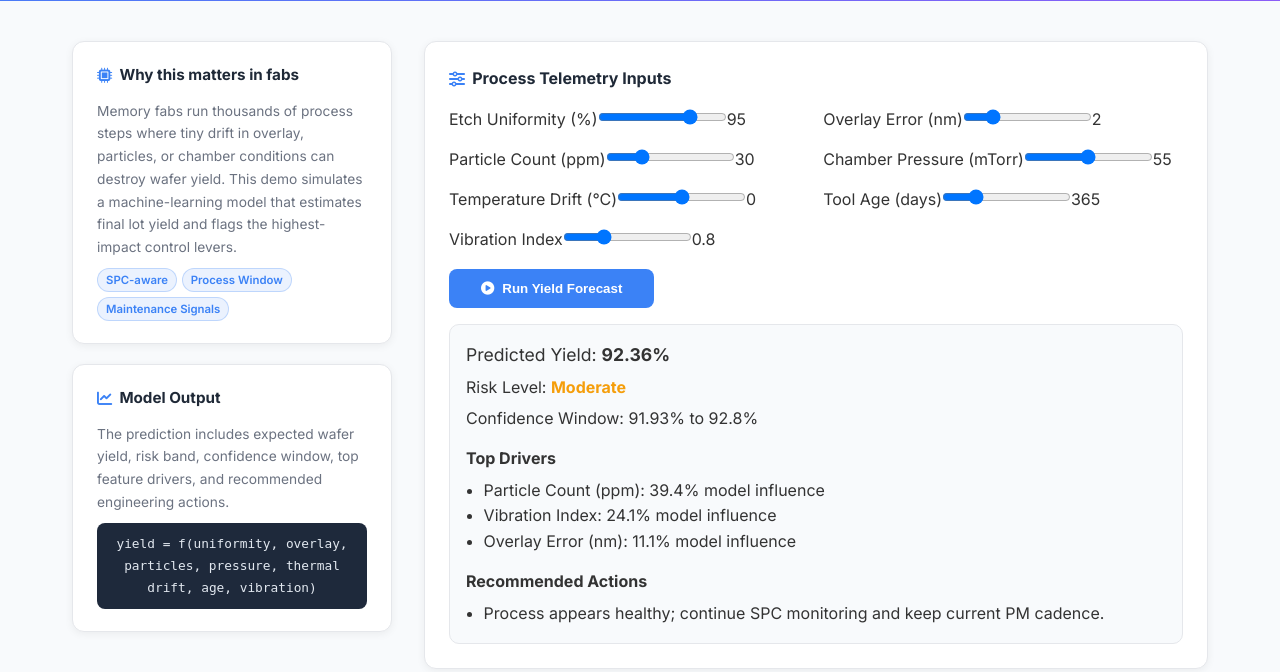
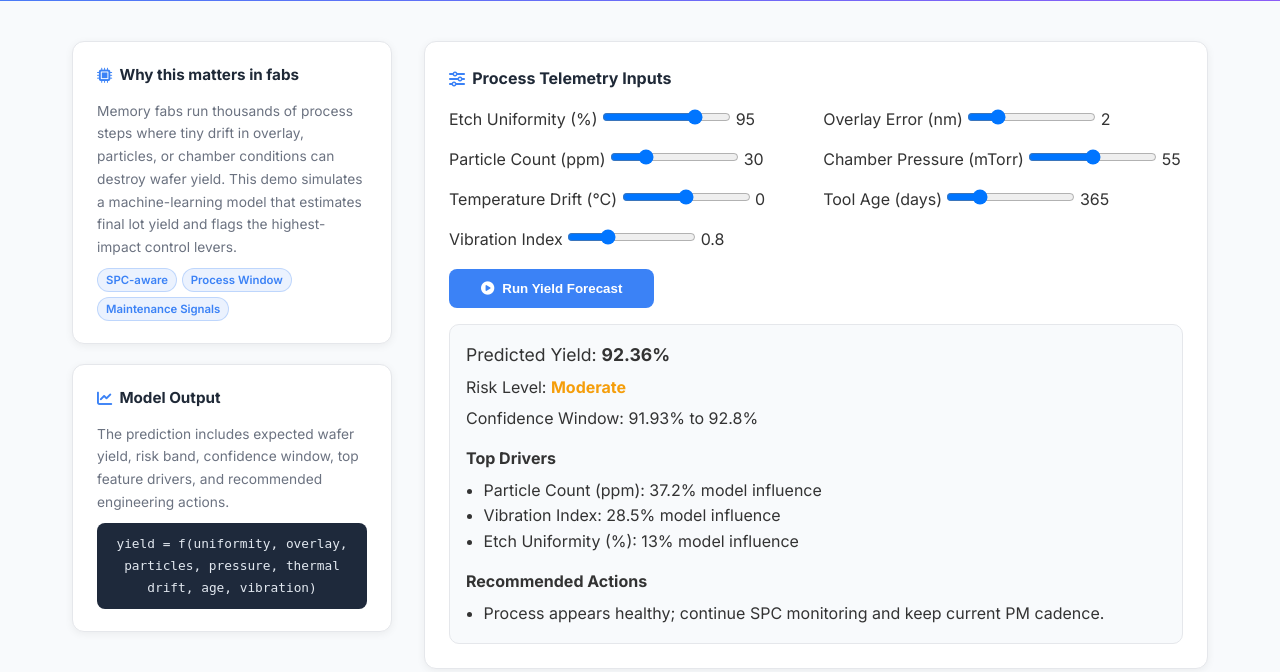
Before and after one commit to rt75272/Artificial_Intelligence, a Flask app: page /demos/fab-yield-intelligence in a window 1280 px wide. Shown: the part 391-1063 px from the top of the page. Run offline with Flask 3, Linux system fonts and the light colour scheme; some libraries are stand-ins or nearby versions.

Commit message:
Refine fab demo explanations and accessibility
Co-authored-by: rt75272 <145603663+rt75272@users.noreply.github.com>

```diff
--- a/ai_website/app.py
+++ b/ai_website/app.py
@@ -1349,15 +1349,29 @@ def predict_fab_yield():
             recommendations.append('Audit gas flow balancing and endpoint detection for etch non-uniformity.')
         if not recommendations:
             recommendations.append('Process appears healthy; continue SPC monitoring and keep current PM cadence.')
+        driver_deviation = {
+            'etch_uniformity': (100.0 - features['etch_uniformity']) / 20.0,
+            'overlay_error': (features['overlay_error'] - 0.5) / 7.5,
+            'particle_count': features['particle_count'] / 120.0,
+            'chamber_pressure': abs(features['chamber_pressure'] - 55.0) / 20.0,
+            'temperature_delta': abs(features['temperature_delta']) / 4.0,
+            'tool_age_days': (features['tool_age_days'] - 30.0) / 1470.0,
+            'vibration_index': (features['vibration_index'] - 0.1) / 2.4
+        }
+        driver_scores = {
+            name: max(deviation, 0.0) * (fab_feature_importance.get(name, 0.0) + 0.05)
+            for name, deviation in driver_deviation.items()
+        }
+        total_score = sum(driver_scores.values())
         ranked_drivers = sorted(
-            fab_feature_importance.items(),
+            driver_scores.items(),
             key=lambda item: item[1],
             reverse=True
         )[:3]
         top_drivers = [
             {
                 'name': feature_labels.get(name, name),
-                'importance_pct': round(score * 100, 1)
+                'importance_pct': round((score / total_score) * 100, 1) if total_score > 0 else 0.0
             }
             for name, score in ranked_drivers
         ]
--- /dev/null
+++ b/ai_website/static/js/fab_yield_intelligence.js
@@ -0,0 +1,78 @@
+const fabIds = [
+  'etch_uniformity',
+  'overlay_error',
+  'particle_count',
+  'chamber_pressure',
+  'temperature_delta',
+  'tool_age_days',
+  'vibration_index'
+];
+
+const fabResultsEl = {
+  predYield: document.getElementById('predYield'),
+  riskLevel: document.getElementById('riskLevel'),
+  confidenceWindow: document.getElementById('confidenceWindow'),
+  topDrivers: document.getElementById('topDrivers'),
+  recommendations: document.getElementById('recommendations')
+};
+
+function updateFabRangeLabels() {
+  fabIds.forEach((id) => {
+    const input = document.getElementById(id);
+    const output = document.getElementById(`${id}_value`);
+    output.textContent = input.value;
+  });
+}
+
+function collectFabPayload() {
+  const payload = {};
+  fabIds.forEach((id) => {
+    payload[id] = parseFloat(document.getElementById(id).value);
+  });
+  return payload;
+}
+
+async function runFabForecast() {
+  try {
+    const response = await fetch('/api/fab-yield', {
+      method: 'POST',
+      headers: {'Content-Type': 'application/json'},
+      body: JSON.stringify(collectFabPayload())
+    });
+    const data = await response.json();
+    if (!response.ok) throw new Error(data.error || 'Failed to forecast yield');
+
+    fabResultsEl.predYield.textContent = `${data.predicted_yield}%`;
+    fabResultsEl.riskLevel.textContent = data.risk_level;
+    fabResultsEl.riskLevel.style.color =
+      data.risk_level === 'Low' ? '#10b981' : data.risk_level === 'Moderate' ? '#f59e0b' : '#ef4444';
+    fabResultsEl.confidenceWindow.textContent = `${data.confidence_window.low}% to ${data.confidence_window.high}%`;
+
+    fabResultsEl.topDrivers.innerHTML = '';
+    (data.top_drivers || []).forEach((driver) => {
+      const item = document.createElement('li');
+      item.textContent = `${driver.name}: ${driver.importance_pct}% model influence`;
+      fabResultsEl.topDrivers.appendChild(item);
+    });
+
+    fabResultsEl.recommendations.innerHTML = '';
+    (data.recommendations || []).forEach((rec) => {
+      const item = document.createElement('li');
+      item.textContent = rec;
+      fabResultsEl.recommendations.appendChild(item);
+    });
+  } catch (error) {
+    fabResultsEl.predYield.textContent = 'Error';
+    fabResultsEl.riskLevel.textContent = error.message;
+    fabResultsEl.confidenceWindow.textContent = '--';
+    fabResultsEl.topDrivers.innerHTML = '';
+    fabResultsEl.recommendations.innerHTML = '';
+  }
+}
+
+fabIds.forEach((id) => {
+  document.getElementById(id).addEventListener('input', updateFabRangeLabels);
+});
+document.getElementById('runForecast').addEventListener('click', runFabForecast);
+updateFabRangeLabels();
+runFabForecast();
--- a/ai_website/templates/fab_yield_intelligence.html
+++ b/ai_website/templates/fab_yield_intelligence.html
@@ -46,13 +46,41 @@
             <div class="edu-demo-panel">
                 <h3><i class="fas fa-sliders-h"></i> Process Telemetry Inputs</h3>
                 <div id="fabControls" style="display:grid;grid-template-columns:1fr 1fr;gap:0.9rem;">
-                    <label>Etch Uniformity (%)<input id="etch_uniformity" type="range" min="80" max="100" step="0.1" value="95"><span class="range-val">95.0</span></label>
-                    <label>Overlay Error (nm)<input id="overlay_error" type="range" min="0.5" max="8" step="0.1" value="2.0"><span class="range-val">2.0</span></label>
-                    <label>Particle Count (ppm)<input id="particle_count" type="range" min="0" max="120" step="1" value="30"><span class="range-val">30</span></label>
-                    <label>Chamber Pressure (mTorr)<input id="chamber_pressure" type="range" min="35" max="75" step="0.5" value="55"><span class="range-val">55.0</span></label>
-                    <label>Temperature Drift (°C)<input id="temperature_delta" type="range" min="-4" max="4" step="0.1" value="0"><span class="range-val">0.0</span></label>
-                    <label>Tool Age (days)<input id="tool_age_days" type="range" min="30" max="1500" step="5" value="365"><span class="range-val">365</span></label>
-                    <label>Vibration Index<input id="vibration_index" type="range" min="0.1" max="2.5" step="0.1" value="0.8"><span class="range-val">0.8</span></label>
+                    <div>
+                        <label for="etch_uniformity">Etch Uniformity (%)</label>
+                        <input id="etch_uniformity" type="range" min="80" max="100" step="0.1" value="95" aria-describedby="etch_uniformity_value">
+                        <output id="etch_uniformity_value" class="range-val" aria-live="polite">95.0</output>
+                    </div>
+                    <div>
+                        <label for="overlay_error">Overlay Error (nm)</label>
+                        <input id="overlay_error" type="range" min="0.5" max="8" step="0.1" value="2.0" aria-describedby="overlay_error_value">
+                        <output id="overlay_error_value" class="range-val" aria-live="polite">2.0</output>
+                    </div>
+                    <div>
+                        <label for="particle_count">Particle Count (ppm)</label>
+                        <input id="particle_count" type="range" min="0" max="120" step="1" value="30" aria-describedby="particle_count_value">
+                        <output id="particle_count_value" class="range-val" aria-live="polite">30</output>
+                    </div>
+                    <div>
+                        <label for="chamber_pressure">Chamber Pressure (mTorr)</label>
+                        <input id="chamber_pressure" type="range" min="35" max="75" step="0.5" value="55" aria-describedby="chamber_pressure_value">
+                        <output id="chamber_pressure_value" class="range-val" aria-live="polite">55.0</output>
+                    </div>
+                    <div>
+                        <label for="temperature_delta">Temperature Drift (°C)</label>
+                        <input id="temperature_delta" type="range" min="-4" max="4" step="0.1" value="0" aria-describedby="temperature_delta_value">
+                        <output id="temperature_delta_value" class="range-val" aria-live="polite">0.0</output>
+                    </div>
+                    <div>
+                        <label for="tool_age_days">Tool Age (days)</label>
+                        <input id="tool_age_days" type="range" min="30" max="1500" step="5" value="365" aria-describedby="tool_age_days_value">
+                        <output id="tool_age_days_value" class="range-val" aria-live="polite">365</output>
+                    </div>
+                    <div>
+                        <label for="vibration_index">Vibration Index</label>
+                        <input id="vibration_index" type="range" min="0.1" max="2.5" step="0.1" value="0.8" aria-describedby="vibration_index_value">
+                        <output id="vibration_index_value" class="range-val" aria-live="polite">0.8</output>
+                    </div>
                 </div>
                 <div style="margin-top:1rem;display:flex;gap:0.75rem;flex-wrap:wrap;">
                     <button id="runForecast" class="btn btn-primary"><i class="fas fa-play-circle"></i> Run Yield Forecast</button>
@@ -75,85 +103,5 @@
         </div>
     </div>
 </section>
-
-<script>
-const ids = [
-  'etch_uniformity',
-  'overlay_error',
-  'particle_count',
-  'chamber_pressure',
-  'temperature_delta',
-  'tool_age_days',
-  'vibration_index'
-];
-
-const resultsEl = {
-  predYield: document.getElementById('predYield'),
-  riskLevel: document.getElementById('riskLevel'),
-  confidenceWindow: document.getElementById('confidenceWindow'),
-  topDrivers: document.getElementById('topDrivers'),
-  recommendations: document.getElementById('recommendations')
-};
-
-function updateRangeLabels() {
-  ids.forEach((id) => {
-    const input = document.getElementById(id);
-    const label = input.parentElement.querySelector('.range-val');
-    label.textContent = input.value;
-  });
-}
-
-function collectPayload() {
-  const payload = {};
-  ids.forEach((id) => {
-    payload[id] = parseFloat(document.getElementById(id).value);
-  });
-  return payload;
-}
-
-async function runForecast() {
-  try {
-    const response = await fetch('/api/fab-yield', {
-      method: 'POST',
-      headers: {'Content-Type': 'application/json'},
-      body: JSON.stringify(collectPayload())
-    });
-    const data = await response.json();
-    if (!response.ok) throw new Error(data.error || 'Failed to forecast yield');
-
-    resultsEl.predYield.textContent = `${data.predicted_yield}%`;
-    resultsEl.riskLevel.textContent = data.risk_level;
-    resultsEl.riskLevel.style.color =
-      data.risk_level === 'Low' ? '#10b981' : data.risk_level === 'Moderate' ? '#f59e0b' : '#ef4444';
-    resultsEl.confidenceWindow.textContent = `${data.confidence_window.low}% to ${data.confidence_window.high}%`;
-
-    resultsEl.topDrivers.innerHTML = '';
-    (data.top_drivers || []).forEach((driver) => {
-      const li = document.createElement('li');
-      li.textContent = `${driver.name}: ${driver.importance_pct}% model influence`;
-      resultsEl.topDrivers.appendChild(li);
-    });
-
-    resultsEl.recommendations.innerHTML = '';
-    (data.recommendations || []).forEach((rec) => {
-      const li = document.createElement('li');
-      li.textContent = rec;
-      resultsEl.recommendations.appendChild(li);
-    });
-  } catch (error) {
-    resultsEl.predYield.textContent = 'Error';
-    resultsEl.riskLevel.textContent = error.message;
-    resultsEl.confidenceWindow.textContent = '--';
-    resultsEl.topDrivers.innerHTML = '';
-    resultsEl.recommendations.innerHTML = '';
-  }
-}
-
-ids.forEach((id) => {
-  document.getElementById(id).addEventListener('input', updateRangeLabels);
-});
-document.getElementById('runForecast').addEventListener('click', runForecast);
-updateRangeLabels();
-runForecast();
-</script>
+<script src="{{ url_for('static', filename='js/fab_yield_intelligence.js') }}"></script>
 {% endblock %}
```
